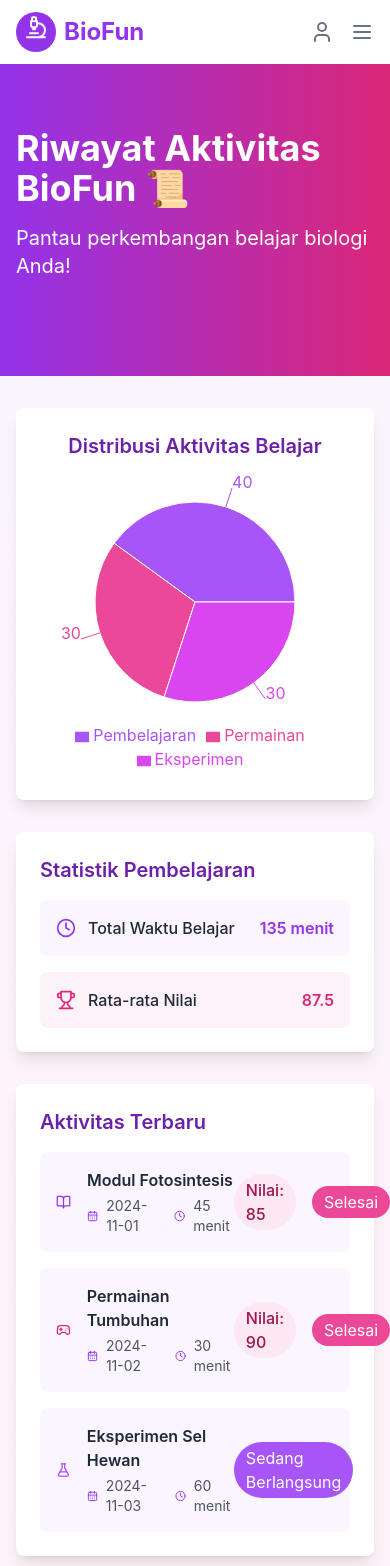
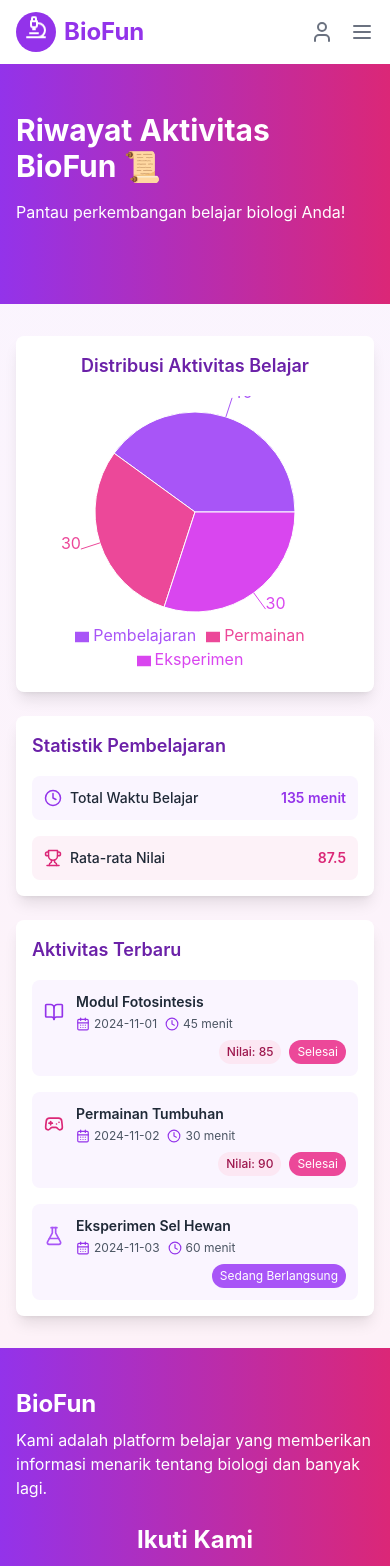
Before and after one commit to Ediw7/biofun, a React (Create React App) app: page /riwayat-aktivitas in a window 390 px wide. Shown: the top 1566 px of the page. Built offline with nearby package versions, Linux system fonts and the light colour scheme.

Commit message:
responsive page riwayat aktivitas

```diff
--- a/src/pages/RiwayatAktivitas.js
+++ b/src/pages/RiwayatAktivitas.js
@@ -73,18 +73,18 @@ const RiwayatAktivitas = () => {
   const COLORS = ['#A855F7', '#EC4899', '#D946EF'];
 
   return (
-    <div className="min-h-screen bg-gradient-to-b from-purple-50 to-pink-50">
+    <div className="min-h-screen bg-gradient-to-b from-purple-50 to-pink-50 overflow-x-hidden">
       {/* Header */}
-      <div className="bg-gradient-to-r from-purple-600 to-pink-600 text-white py-16">
+      <div className="bg-gradient-to-r from-purple-600 to-pink-600 text-white py-12 md:py-16">
         <div className="container mx-auto px-4 text-left">
           <h1
-            className="text-4xl md:text-5xl font-bold mb-4"
+            className="text-3xl md:text-4xl lg:text-5xl font-bold mb-4"
             data-aos="fade-right"
           >
             Riwayat Aktivitas BioFun 📜
           </h1>
           <p
-            className="text-xl mb-8"
+            className="text-base md:text-xl mb-8"
             data-aos="fade-left" data-aos-delay="200"
           >
             Pantau perkembangan belajar biologi Anda!
@@ -94,15 +94,15 @@ const RiwayatAktivitas = () => {
 
       {/* Main Content */}
       <div className="container mx-auto px-4 py-8">
-        <div className="grid grid-cols-1 md:grid-cols-2 gap-8">
+        <div className="grid grid-cols-1 lg:grid-cols-2 gap-6 lg:gap-8">
           {/* Chart Section */}
           <div
-            className="bg-white rounded-lg p-6 shadow-lg hover:shadow-xl transition-shadow duration-200"
+            className="bg-white rounded-lg p-4 md:p-6 shadow-lg hover:shadow-xl transition-shadow duration-200"
             data-aos="fade-right"
           >
-            <h2 className="text-xl font-semibold mb-4 text-center text-purple-800">Distribusi Aktivitas Belajar</h2>
+            <h2 className="text-lg md:text-xl font-semibold mb-4 text-center text-purple-800">Distribusi Aktivitas Belajar</h2>
             <div className="flex justify-center">
-              <PieChart width={300} height={300}>
+              <PieChart width={280} height={280} className="w-full max-w-[300px]">
                 <Pie
                   data={activities}
                   dataKey="value"
@@ -125,32 +125,32 @@ const RiwayatAktivitas = () => {
 
           {/* Statistics Section */}
           <div
-            className="bg-white rounded-lg p-6 shadow-lg hover:shadow-xl transition-shadow duration-200"
+            className="bg-white rounded-lg p-4 md:p-6 shadow-lg hover:shadow-xl transition-shadow duration-200"
             data-aos="fade-left"
           >
-            <h2 className="text-xl font-semibold mb-4 text-purple-800">Statistik Pembelajaran</h2>
+            <h2 className="text-lg md:text-xl font-semibold mb-4 text-purple-800">Statistik Pembelajaran</h2>
             <div className="space-y-4">
               <div
-                className="flex justify-between items-center p-4 bg-purple-50 rounded-lg hover:bg-purple-100 transition"
+                className="flex justify-between items-center p-3 md:p-4 bg-purple-50 rounded-lg hover:bg-purple-100 transition"
                 data-aos="zoom-in"
                 data-aos-delay="100"
               >
-                <div className="flex items-center gap-3">
-                  <Clock size={20} className="text-purple-600" />
-                  <span className="font-medium text-gray-800">Total Waktu Belajar</span>
+                <div className="flex items-center gap-2 md:gap-3">
+                  <Clock size={18} className="text-purple-600" />
+                  <span className="font-medium text-sm md:text-base text-gray-800">Total Waktu Belajar</span>
                 </div>
-                <span className="font-semibold text-purple-600">135 menit</span>
+                <span className="font-semibold text-sm md:text-base text-purple-600">135 menit</span>
               </div>
               <div
-                className="flex justify-between items-center p-4 bg-pink-50 rounded-lg hover:bg-pink-100 transition"
+                className="flex justify-between items-center p-3 md:p-4 bg-pink-50 rounded-lg hover:bg-pink-100 transition"
                 data-aos="zoom-in"
                 data-aos-delay="200"
               >
-                <div className="flex items-center gap-3">
-                  <Trophy size={20} className="text-pink-600" />
-                  <span className="font-medium text-gray-800">Rata-rata Nilai</span>
+                <div className="flex items-center gap-2 md:gap-3">
+                  <Trophy size={18} className="text-pink-600" />
+                  <span className="font-medium text-sm md:text-base text-gray-800">Rata-rata Nilai</span>
                 </div>
-                <span className="font-semibold text-pink-600">87.5</span>
+                <span className="font-semibold text-sm md:text-base text-pink-600">87.5</span>
               </div>
             </div>
           </div>
@@ -158,38 +158,42 @@ const RiwayatAktivitas = () => {
 
         {/* Recent Activities Section */}
         <div
-          className="mt-8 bg-white rounded-lg p-6 shadow-lg hover:shadow-xl transition-shadow duration-200"
+          className="mt-6 md:mt-8 bg-white rounded-lg p-4 md:p-6 shadow-lg hover:shadow-xl transition-shadow duration-200"
           data-aos="fade-up"
           data-aos-delay="300"
         >
-          <h2 className="text-xl font-semibold mb-4 text-purple-800">Aktivitas Terbaru</h2>
+          <h2 className="text-lg md:text-xl font-semibold mb-4 text-purple-800">Aktivitas Terbaru</h2>
           <div className="space-y-4">
             {recentActivities.map((activity, index) => (
               <div
                 key={index}
-                className="flex items-center justify-between p-4 bg-purple-50 rounded-lg hover:bg-purple-100 transition duration-200"
+                className="flex flex-col md:flex-row items-start md:items-center justify-between p-3 md:p-4 bg-purple-50 rounded-lg hover:bg-purple-100 transition duration-200 space-y-2 md:space-y-0"
                 data-aos="fade-left"
                 data-aos-delay={400 + (index * 100)}
               >
-                <div className="flex items-center gap-4">
+                <div className="flex items-center gap-3 md:gap-4 w-full">
                   {getActivityIcon(activity.type)}
-                  <div>
-                    <h3 className="font-semibold text-gray-800">{activity.title}</h3>
-                    <div className="flex items-center gap-2 text-sm text-gray-600 mt-1">
-                      <CalendarDays size={16} className="text-purple-600" />
-                      <span>{activity.date}</span>
-                      <Clock size={16} className="ml-2 text-purple-600" />
-                      <span>{activity.duration}</span>
+                  <div className="flex-grow">
+                    <h3 className="font-semibold text-sm md:text-base text-gray-800">{activity.title}</h3>
+                    <div className="flex flex-wrap items-center gap-2 text-xs md:text-sm text-gray-600 mt-1">
+                      <div className="flex items-center gap-1">
+                        <CalendarDays size={14} className="text-purple-600" />
+                        <span>{activity.date}</span>
+                      </div>
+                      <div className="flex items-center gap-1">
+                        <Clock size={14} className="text-purple-600" />
+                        <span>{activity.duration}</span>
+                      </div>
                     </div>
                   </div>
                 </div>
-                <div className="flex items-center gap-4">
+                <div className="flex flex-wrap justify-end items-center gap-2 mt-2 md:mt-0 w-full md:w-auto">
                   {activity.score && (
-                    <div className="px-3 py-1 bg-pink-100 text-pink-800 rounded-full font-medium">
+                    <div className="px-2 py-1 text-xs md:text-sm bg-pink-100 text-pink-800 rounded-full font-medium">
                       Nilai: {activity.score}
                     </div>
                   )}
-                  <span className={`px-3 py-1 text-white rounded-full ${getStatusColor(activity.status)}`}>
+                  <span className={`px-2 py-1 text-xs md:text-sm text-white rounded-full ${getStatusColor(activity.status)}`}>
                     {activity.status}
                   </span>
                 </div>
```
